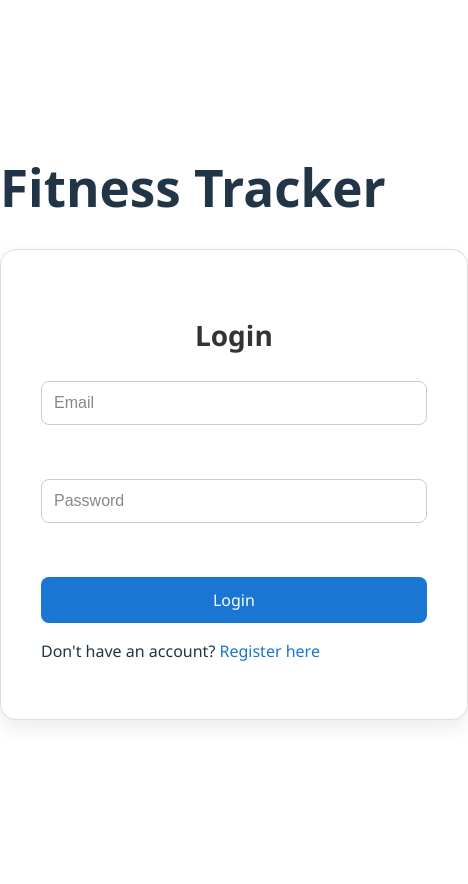
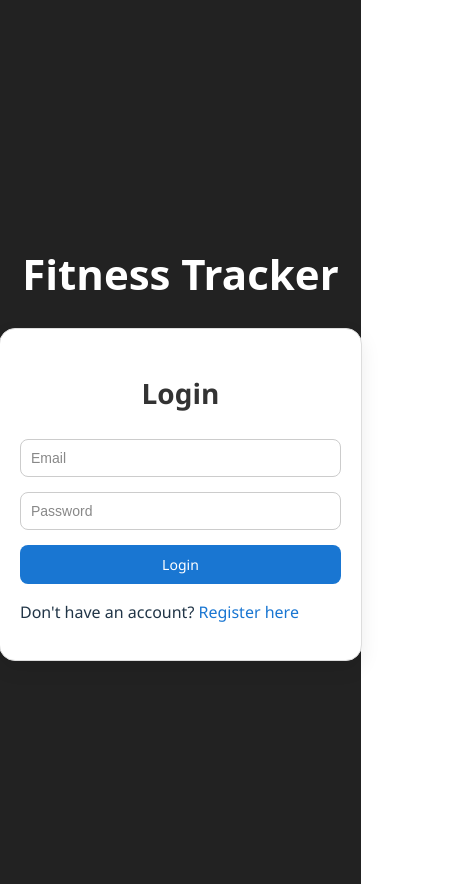
Before and after one commit to Avantheka/fitness-tracker, a React (Vite) app in the folder client/: page / in a window 390 px wide. Shown: the whole page, 468 px wide, since content can reach past the window. Before the commit the page ends 844 px from the top, so only its background shows below. Built offline with nearby package versions, Linux system fonts and the light colour scheme.

Commit message:
UI validation & alignment fixed

```diff
--- a/client/src/App.jsx
+++ b/client/src/App.jsx
@@ -7,7 +7,6 @@ function App() {
   return (
     <Router>
       <div>
-        <h1>Fitness Tracker</h1>
         <Routes>
           <Route path="/" element={<Login />} />
           <Route path="/register" element={<Register />} />
--- a/client/src/components/Auth.css
+++ b/client/src/components/Auth.css
@@ -1,15 +1,13 @@
-/* Main layout wrapper for center alignment */
 .page-container {
   display: flex;
   flex-direction: column;
   align-items: center;
   justify-content: center;
   min-height: 100vh;
-  background-color: #222; /* dark background */
+  background-color: #222;
   padding: 20px;
 }
 
-/* Title styling */
 .page-container h1 {
   font-size: 42px;
   color: #fff;
@@ -18,7 +16,6 @@
   font-weight: 700;
 }
 
-/* Auth form container */
 .auth-form-container {
   width: 100%;
   max-width: 400px;
@@ -31,13 +28,11 @@
   animation: fadeIn 0.5s ease-in-out;
 }
 
-/* Animation */
 @keyframes fadeIn {
   from { opacity: 0; transform: translateY(10px); }
   to { opacity: 1; transform: translateY(0); }
 }
 
-/* Form title */
 .auth-form-container h2 {
   text-align: center;
   margin-bottom: 25px;
@@ -45,14 +40,12 @@
   font-size: 28px;
 }
 
-/* Form layout */
-form {
+.auth-form-container form {
   display: flex;
   flex-direction: column;
   gap: 15px;
 }
 
-/* Input fields */
 .auth-form-container input {
   padding: 12px;
   border-radius: 8px;
@@ -73,7 +66,6 @@ form {
   box-shadow: 0 0 5px rgba(25, 118, 210, 0.3);
 }
 
-/* Register button */
 .auth-form-container button {
   padding: 12px;
   background-color: #1976d2;
@@ -89,7 +81,6 @@ form {
   background-color: #125da5;
 }
 
-/* Login link */
 .auth-form-container a {
   text-align: center;
   color: #1976d2;
@@ -109,7 +100,29 @@ form {
   font-size: 14px;
   margin-top: -5px;
 }
-/* Dashboard.css */
+
+.success-message {
+  color: green;
+  text-align: center;
+  font-size: 14px;
+  margin-top: -5px;
+}
+
+@media (max-width: 480px) {
+  .auth-form-container {
+    padding: 20px;
+  }
+
+  .auth-form-container input {
+    font-size: 14px;
+    padding: 10px;
+  }
+
+  .auth-form-container button {
+    font-size: 14px;
+    padding: 10px;
+  }
+}
 
 .dashboard-wrapper {
   display: flex;
@@ -155,7 +168,6 @@ form {
   align-items: center;
 }
 
-
 .app-title {
   margin: 0;
   font-size: 24px;
--- a/client/src/components/Login.jsx
+++ b/client/src/components/Login.jsx
@@ -14,35 +14,34 @@ function Login() {
 
     if (!email || !password) {
       setError("Please fill in all fields");
-      setSuccess('');
+      return;
+    }
+
+    if (password.length < 6) {
+      setError("Password must be at least 6 characters");
       return;
     }
 
     try {
-      const response = await axios.post("/login", {
-        email,
-        password,
-      });
-
+      const response = await axios.post("/login", { email, password });
       console.log("Login success:", response.data);
-
-      setError('');
       setSuccess("Login successful!");
-
-      setEmail('');
-      setPassword('');
-
+      setError("");
+      setEmail("");
+      setPassword("");
     } catch (err) {
       console.error("Login failed:", err.response?.data || err.message);
       setError(err.response?.data?.message || "Login failed");
-      setSuccess('');
+      setSuccess("");
     }
   };
 
   return (
+    <div className="page-container">
+      <h1>Fitness Tracker</h1>
+
       <div className="auth-form-container">
         <h2>Login</h2>
-
         <form onSubmit={handleSubmit}>
           <input
             type="email"
@@ -51,7 +50,6 @@ function Login() {
             placeholder="Email"
             required
           />
-        <br />
           <input
             type="password"
             value={password}
@@ -59,7 +57,6 @@ function Login() {
             placeholder="Password"
             required
           />
-        <br />
 
           {error && <p className="error-message">{error}</p>}
           {success && <p className="success-message">{success}</p>}
@@ -69,6 +66,7 @@ function Login() {
 
         <p>Don't have an account? <Link to="/register">Register here</Link></p>
       </div>
+    </div>
   );
 }
 
```
Lines whose indentation alone changed are shown as unchanged.
